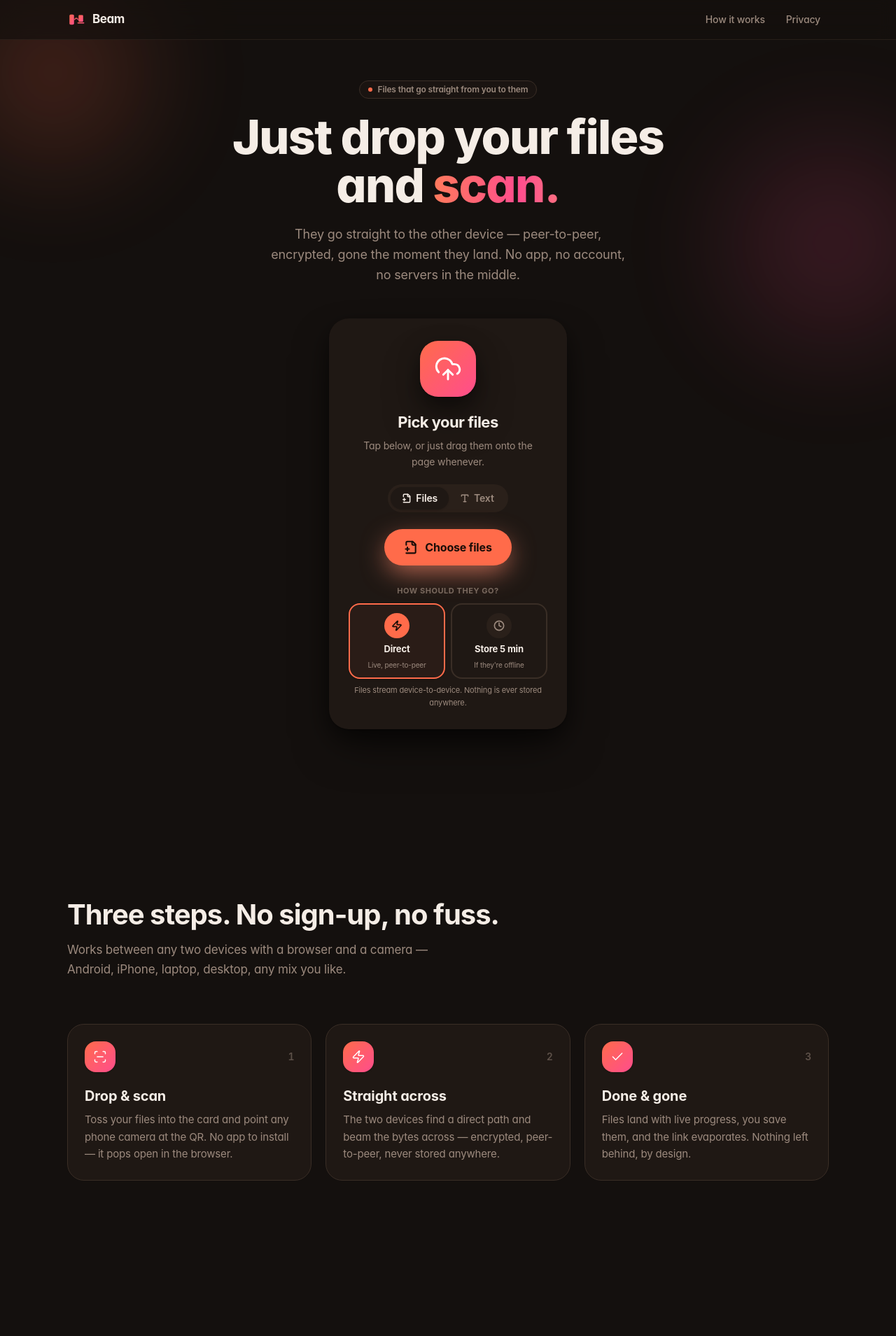
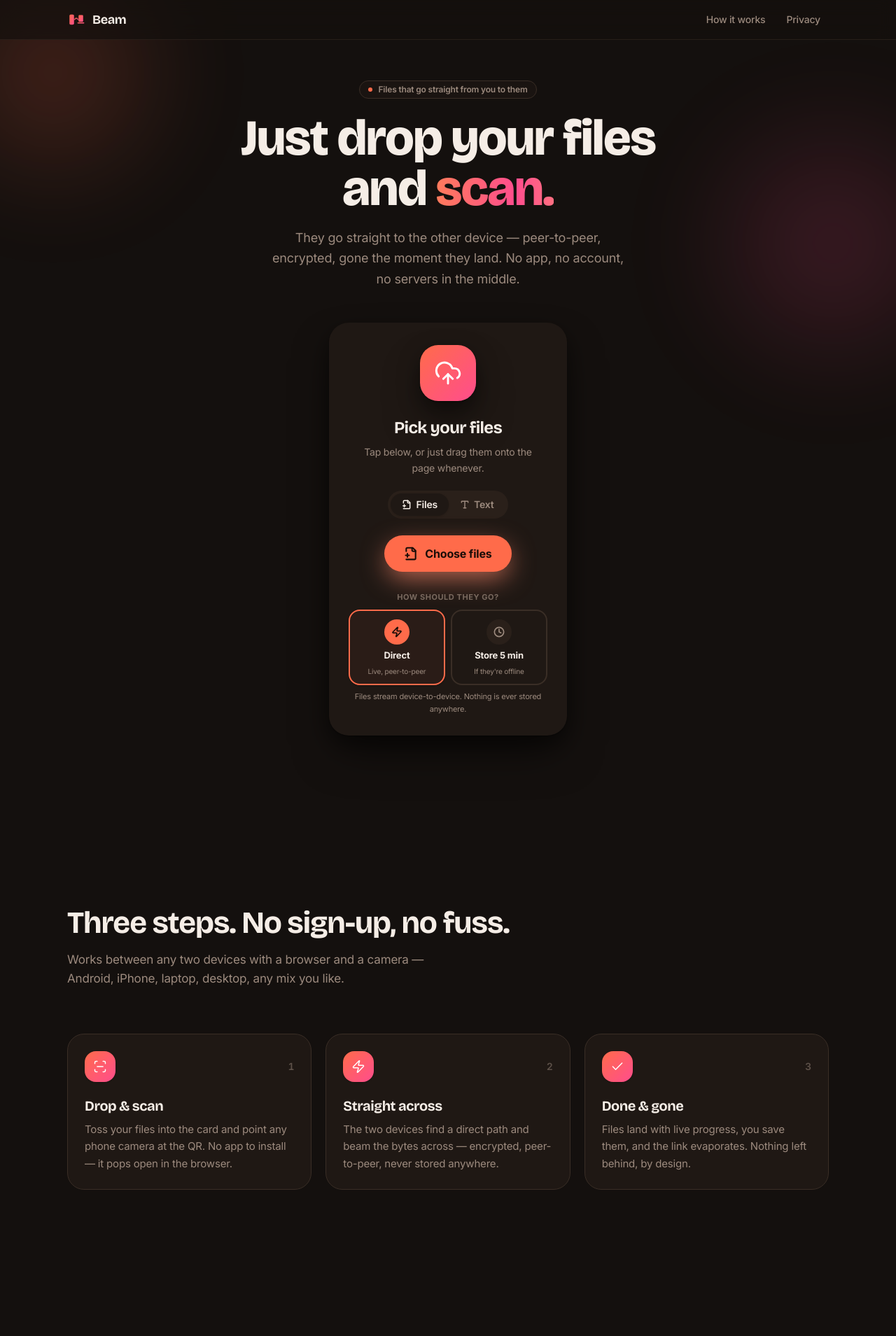
Before and after one commit to AaronS6/beam, a Next.js app: page / in a window 1280 px wide. Shown: the top 1909 px of the page at 70% size. Built offline with nearby package versions, Linux system fonts and the light colour scheme.

Commit message:
dfc1bd48-b76a-481d-b093-ed55705646c2

```diff
--- a/src/app/globals.css
+++ b/src/app/globals.css
@@ -51,7 +51,10 @@
 
 :root {
   /* System font — friendly, humanist. */
-  --font-sans: -apple-system, BlinkMacSystemFont, "SF Pro Display", "SF Pro Text", "Inter", system-ui, sans-serif;
+  /* Real fonts loaded via next/font in layout.tsx (Inter + Bricolage Grotesque).
+     Fallbacks cover any flash before the webfonts swap in. */
+  --font-sans: var(--font-inter), -apple-system, BlinkMacSystemFont, "SF Pro Display", system-ui, sans-serif;
+  --font-display: var(--font-bricolage), var(--font-inter), -apple-system, BlinkMacSystemFont, system-ui, sans-serif;
   --font-mono: ui-monospace, "SF Mono", "JetBrains Mono", Menlo, monospace;
 
   /* Generous radius — 24px on the main card, 16px on buttons/chips */
@@ -112,8 +115,8 @@
   body {
     @apply bg-background text-foreground;
     font-family: var(--font-sans);
-    font-feature-settings: "cv02", "cv03", "cv11";
-    letter-spacing: -0.01em;
+    font-feature-settings: "cv11", "ss01", "ss03";
+    letter-spacing: -0.011em;
   }
   /* Soft focus ring — coral, never remove focus indication */
   :focus-visible {
@@ -323,3 +326,13 @@
     scroll-behavior: auto !important;
   }
 }
+
+/* ============================================================
+   Display face — Bricolage Grotesque on headlines.
+   Tailwind v4 @utility so it's emitted + wins over base font-family.
+   ============================================================ */
+@utility font-display {
+  font-family: var(--font-display), var(--font-sans);
+  letter-spacing: -0.025em;
+  font-feature-settings: "ss01";
+}
--- a/src/app/layout.tsx
+++ b/src/app/layout.tsx
@@ -1,8 +1,27 @@
 import type { Metadata, Viewport } from "next";
 import "./globals.css";
+import { Inter, Bricolage_Grotesque } from "next/font/google";
 import { Toaster } from "@/components/ui/toaster";
 import { ThemeProvider } from "@/components/theme-provider";
 import { SWRegister } from "@/components/beam/sw-register";
+
+// Inter — clean, premium body text (open-source, Inter-style humanist sans).
+const inter = Inter({
+  subsets: ["latin"],
+  variable: "--font-inter",
+  display: "swap",
+  weight: ["400", "500", "600", "700"],
+});
+
+// Bricolage Grotesque — a characterful display face for headlines. Warm,
+// slightly quirky, very human — gives the hero personality without being
+// cartoonish. Pairs beautifully with Inter.
+const bricolage = Bricolage_Grotesque({
+  subsets: ["latin"],
+  variable: "--font-bricolage",
+  display: "swap",
+  weight: ["600", "700", "800"],
+});
 
 export const metadata: Metadata = {
   title: "Beam — Send files without the cables",
@@ -42,7 +61,7 @@ export default function RootLayout({
   children,
 }: Readonly<{ children: React.ReactNode }>) {
   return (
-    <html lang="en" suppressHydrationWarning>
+    <html lang="en" suppressHydrationWarning className={`${inter.variable} ${bricolage.variable}`}>
       <head>
         <link rel="icon" type="image/png" href="/icon-32.png" />
         <link rel="apple-touch-icon" href="/apple-touch-icon.png" />
--- a/src/components/beam/beam-app.tsx
+++ b/src/components/beam/beam-app.tsx
@@ -111,7 +111,7 @@ export function BeamApp() {
               <span className="h-1.5 w-1.5 animate-beam-breathe rounded-full bg-primary" />
               Files that go straight from you to them
             </p>
-            <h1 className="text-balance text-[40px] font-extrabold leading-[1.02] tracking-tight text-foreground sm:text-[56px] lg:text-[68px]">
+            <h1 className="font-display text-balance text-[42px] font-extrabold leading-[1.0] tracking-tight text-foreground sm:text-[58px] lg:text-[72px]">
               Just drop your files<br className="hidden sm:block" /> and{" "}
               <span className="text-beam-animate">scan.</span>
             </h1>
--- a/src/components/beam/drag-overlay.tsx
+++ b/src/components/beam/drag-overlay.tsx
@@ -91,7 +91,7 @@ export function DragOverlay({ onFiles }: { onFiles: (files: File[]) => void }) {
         <div className="animate-beam-wiggle flex h-24 w-24 items-center justify-center rounded-3xl bg-white shadow-2xl">
           <UploadCloud className="h-12 w-12 text-primary" strokeWidth={1.75} />
         </div>
-        <p className="mt-6 text-2xl font-bold text-white drop-shadow-sm">
+        <p className="font-display mt-6 text-2xl font-bold text-white drop-shadow-sm">
           Drop them anywhere
         </p>
         <p className="mt-1 text-sm font-medium text-white/80">
--- a/src/components/beam/file-composer.tsx
+++ b/src/components/beam/file-composer.tsx
@@ -79,7 +79,7 @@ export function FileComposer({
       </div>
 
       {/* Headline + subcopy */}
-      <h2 className="text-center text-[22px] font-bold tracking-tight text-foreground">
+      <h2 className="font-display text-center text-[24px] font-bold tracking-tight text-foreground">
         {mode === "files" ? "Pick your files" : "Type something to send"}
       </h2>
       <p className="mx-auto mt-1.5 max-w-[30ch] text-center text-sm leading-relaxed text-muted-foreground">
--- a/src/components/beam/nav.tsx
+++ b/src/components/beam/nav.tsx
@@ -27,7 +27,7 @@ export function Nav() {
                 <path d="M 24.5 32 Q 32 18.5 39.5 32" opacity="0.5" />
               </g>
             </svg>
-            <span className="text-[17px] font-bold tracking-tight text-foreground">Beam</span>
+            <span className="font-display text-[18px] font-bold tracking-tight text-foreground">Beam</span>
           </span>
         </a>
         <div className="flex items-center gap-1 sm:gap-1.5">
--- a/src/components/beam/receiver-panel.tsx
+++ b/src/components/beam/receiver-panel.tsx
@@ -78,7 +78,7 @@ export function ReceiverPanel({
               <Loader2 className="h-9 w-9 animate-spin text-muted-foreground" strokeWidth={1.5} />
               <div className="absolute inset-0 animate-beam-pulse rounded-full" style={{ border: "1px solid color-mix(in srgb, var(--brand) 50%, transparent)" }} />
             </div>
-            <p className="mt-6 text-[18px] font-semibold text-foreground">Connecting…</p>
+            <p className="font-display mt-6 text-[18px] font-bold text-foreground">Connecting…</p>
             <p className="mt-1 text-center text-sm text-muted-foreground">
               Linking up with {peerDevice?.label ?? "the sender"}
             </p>
@@ -96,7 +96,7 @@ export function ReceiverPanel({
             <div className="flex h-16 w-16 items-center justify-center rounded-full bg-secondary">
               <Clock className="h-8 w-8 text-muted-foreground" strokeWidth={1.75} />
             </div>
-            <p className="mt-5 text-[20px] font-bold text-foreground">This link's gone</p>
+            <p className="font-display mt-5 text-[22px] font-bold text-foreground">This link's gone</p>
             <p className="mt-1.5 max-w-[32ch] text-sm text-muted-foreground">
               {storeMode ? "The 5 minutes are up — files are deleted for good." : "Ask the sender to whip up a new QR code and try again."}
             </p>
@@ -122,7 +122,7 @@ export function ReceiverPanel({
           <Smartphone className="h-6 w-6" strokeWidth={1.75} />
         </div>
         <div className="min-w-0 flex-1">
-          <p className="text-[18px] font-bold text-foreground">
+          <p className="font-display text-[19px] font-bold text-foreground">
             {phase === "done" ? "All yours" : storeMode ? "Grab your files" : "Receiving files"}
           </p>
           <p className="truncate text-sm text-muted-foreground">
@@ -190,7 +190,7 @@ export function ReceiverPanel({
         <div className="mb-4 flex items-start gap-3 rounded-2xl border border-destructive/30 bg-destructive/5 px-4 py-3">
           <AlertCircle className="mt-0.5 h-5 w-5 shrink-0 text-destructive" strokeWidth={1.75} />
           <div>
-            <p className="text-sm font-semibold text-foreground">Transfer interrupted</p>
+            <p className="font-display text-sm font-bold text-foreground">Transfer interrupted</p>
             {state.error && <p className="mt-0.5 text-sm text-muted-foreground">{state.error}</p>}
           </div>
         </div>
--- a/src/components/beam/sections.tsx
+++ b/src/components/beam/sections.tsx
@@ -28,7 +28,7 @@ export function HowItWorks() {
   return (
     <section id="how-it-works" className="mx-auto w-full max-w-6xl px-5 py-20 sm:px-8 sm:py-28">
       <div className="mb-12 sm:mb-16">
-        <h2 className="text-[30px] font-bold leading-tight tracking-tight text-foreground sm:text-[40px]">
+        <h2 className="font-display text-[32px] font-bold leading-tight tracking-tight text-foreground sm:text-[44px]">
           Three steps. No sign-up, no fuss.
         </h2>
         <p className="mt-3 max-w-[52ch] text-[17px] leading-relaxed text-muted-foreground">
@@ -48,7 +48,7 @@ export function HowItWorks() {
               </span>
               <span className="text-sm font-semibold tabular-nums text-muted-foreground/50">{s.n}</span>
             </div>
-            <h3 className="text-xl font-bold text-foreground">{s.title}</h3>
+            <h3 className="font-display text-xl font-bold text-foreground">{s.title}</h3>
             <p className="mt-2 text-[15px] leading-relaxed text-muted-foreground">{s.body}</p>
           </div>
         ))}
@@ -65,7 +65,7 @@ export function Privacy() {
           <div className="mb-6 flex h-12 w-12 items-center justify-center rounded-2xl bg-beam text-white">
             <ShieldCheck className="h-6 w-6" strokeWidth={1.75} />
           </div>
-          <h2 className="text-[30px] font-bold leading-tight tracking-tight text-foreground sm:text-[40px]">
+          <h2 className="font-display text-[32px] font-bold leading-tight tracking-tight text-foreground sm:text-[44px]">
             Your files don't pass through us.
           </h2>
           <p className="mt-4 max-w-[52ch] text-[17px] leading-relaxed text-muted-foreground">
```
Also changed, not shown: src/components/beam/sender-panel.tsx (+4 -4 lines), 1 other file (tests, documents, lock files or other folders).
